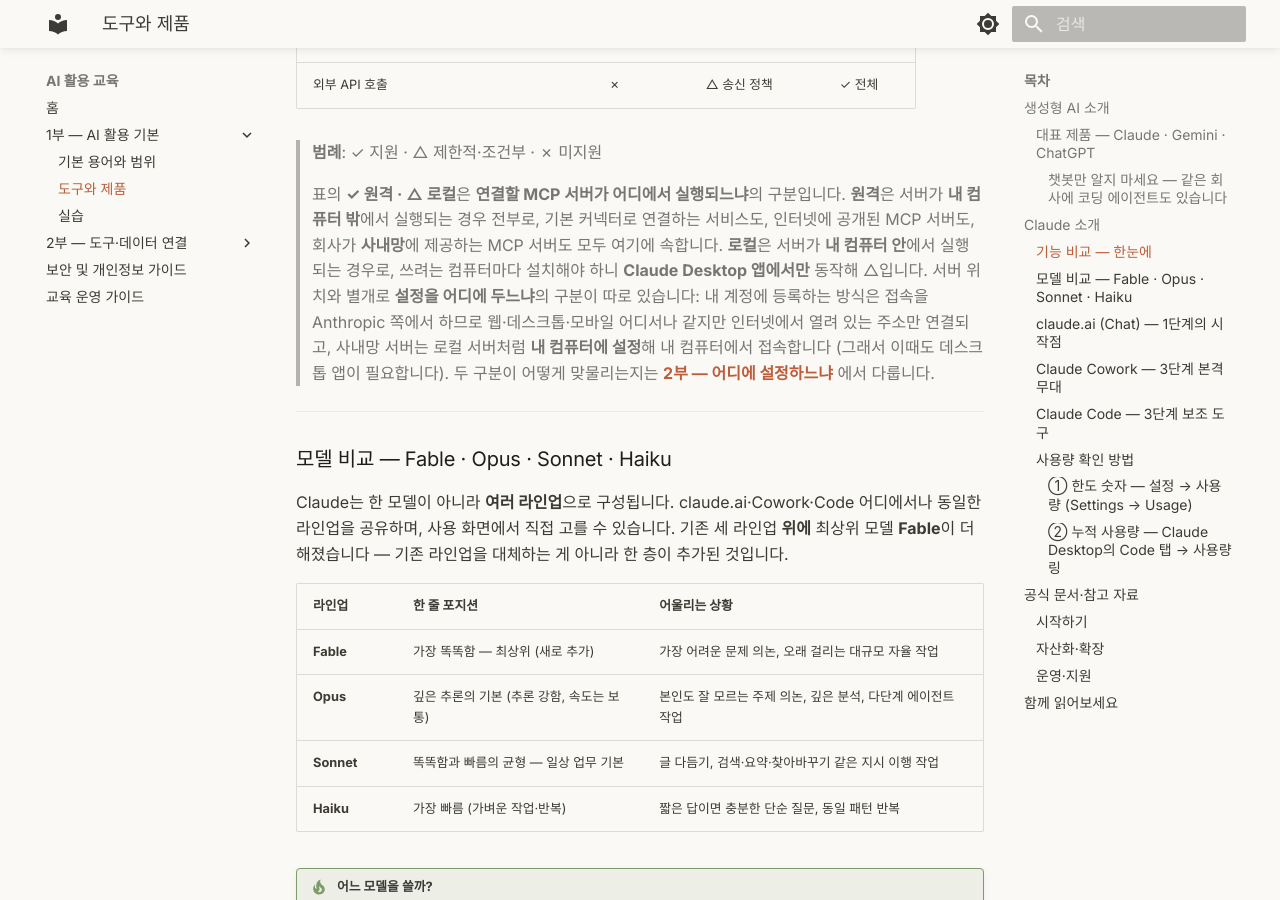
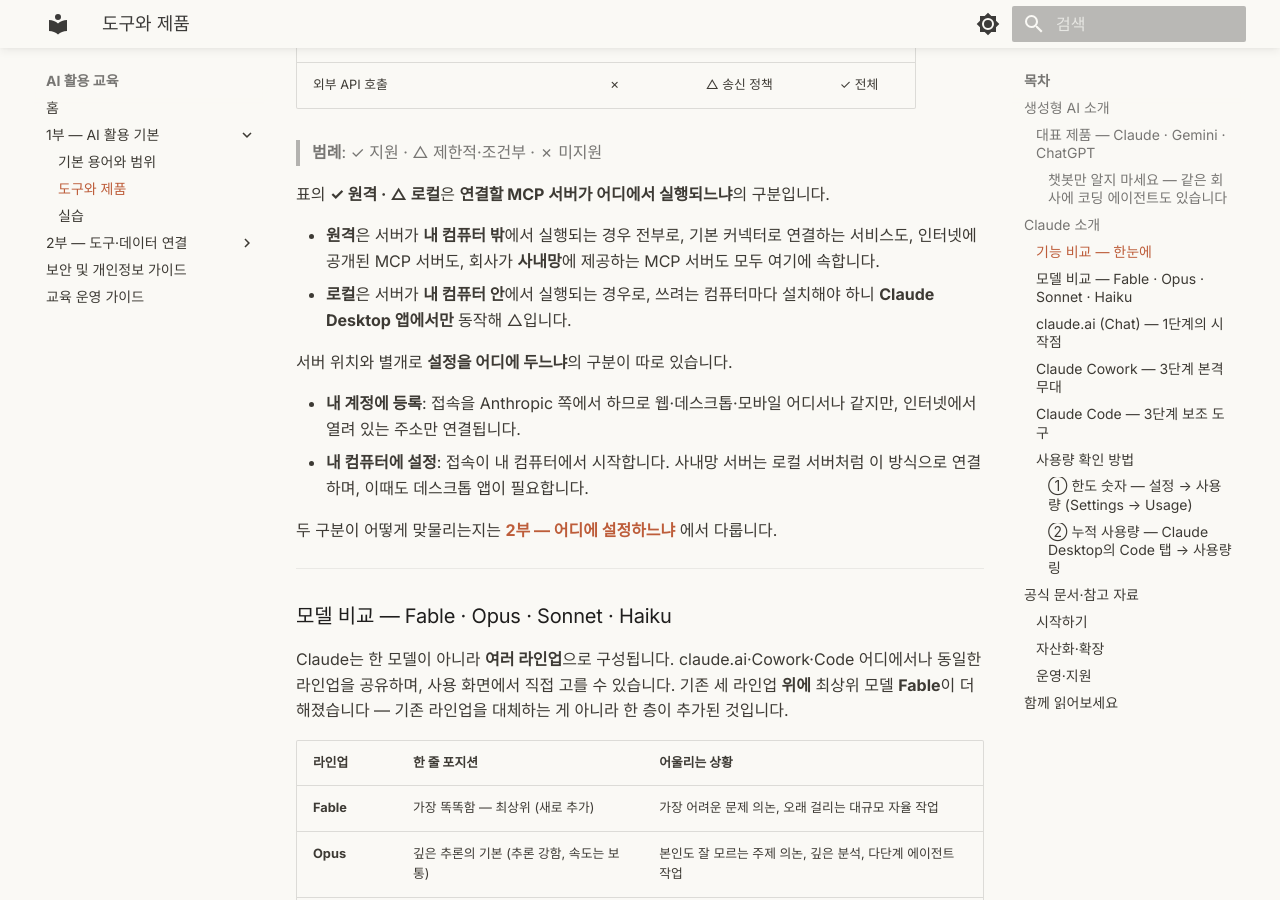
Before and after one commit to scroogy-dev/ai-onboarding, an MkDocs documentation site: the page built from docs/intro.md, in a window 1280 px wide and 900 px high, scrolled down 2459 px. Built offline with MkDocs 1.6.1 and Material for MkDocs 9.7.7, drawn with Linux system fonts in a browser that asks for light colours.

Commit message:
docs: 기능 비교표 각주를 범례와 분리하고 목록 구조로 재편 (#49)

```diff
--- a/docs/intro.md
+++ b/docs/intro.md
@@ -70,7 +70,17 @@
 
 > **범례**: ✓ 지원 · △ 제한적·조건부 · ✗ 미지원
 
-> 표의 **✓ 원격 · △ 로컬**은 **연결할 MCP 서버가 어디에서 실행되느냐**의 구분입니다. **원격**은 서버가 **내 컴퓨터 밖**에서 실행되는 경우 전부로, 기본 커넥터로 연결하는 서비스도, 인터넷에 공개된 MCP 서버도, 회사가 **사내망**에 제공하는 MCP 서버도 모두 여기에 속합니다. **로컬**은 서버가 **내 컴퓨터 안**에서 실행되는 경우로, 쓰려는 컴퓨터마다 설치해야 하니 **Claude Desktop 앱에서만** 동작해 △입니다. 서버 위치와 별개로 **설정을 어디에 두느냐**의 구분이 따로 있습니다: 내 계정에 등록하는 방식은 접속을 Anthropic 쪽에서 하므로 웹·데스크톱·모바일 어디서나 같지만 인터넷에서 열려 있는 주소만 연결되고, 사내망 서버는 로컬 서버처럼 **내 컴퓨터에 설정**해 내 컴퓨터에서 접속합니다 (그래서 이때도 데스크톱 앱이 필요합니다). 두 구분이 어떻게 맞물리는지는 **[2부 — 어디에 설정하느냐](connect/mcp-servers.md#remote-vs-local)** 에서 다룹니다.
+표의 **✓ 원격 · △ 로컬**은 **연결할 MCP 서버가 어디에서 실행되느냐**의 구분입니다.
+
+- **원격**은 서버가 **내 컴퓨터 밖**에서 실행되는 경우 전부로, 기본 커넥터로 연결하는 서비스도, 인터넷에 공개된 MCP 서버도, 회사가 **사내망**에 제공하는 MCP 서버도 모두 여기에 속합니다.
+- **로컬**은 서버가 **내 컴퓨터 안**에서 실행되는 경우로, 쓰려는 컴퓨터마다 설치해야 하니 **Claude Desktop 앱에서만** 동작해 △입니다.
+
+서버 위치와 별개로 **설정을 어디에 두느냐**의 구분이 따로 있습니다.
+
+- **내 계정에 등록**: 접속을 Anthropic 쪽에서 하므로 웹·데스크톱·모바일 어디서나 같지만, 인터넷에서 열려 있는 주소만 연결됩니다.
+- **내 컴퓨터에 설정**: 접속이 내 컴퓨터에서 시작합니다. 사내망 서버는 로컬 서버처럼 이 방식으로 연결하며, 이때도 데스크톱 앱이 필요합니다.
+
+두 구분이 어떻게 맞물리는지는 **[2부 — 어디에 설정하느냐](connect/mcp-servers.md#remote-vs-local)** 에서 다룹니다.
 
 ---
 
```
